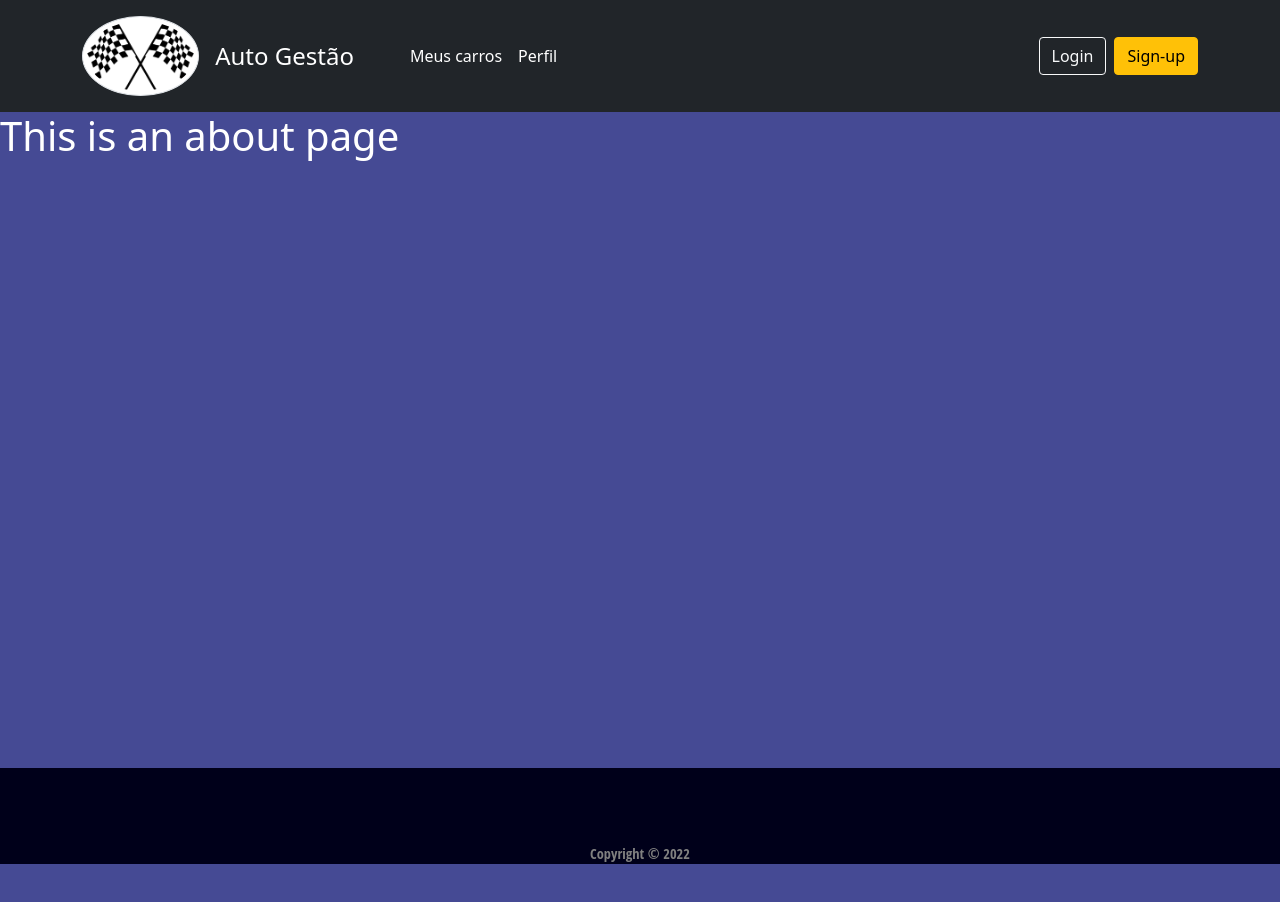
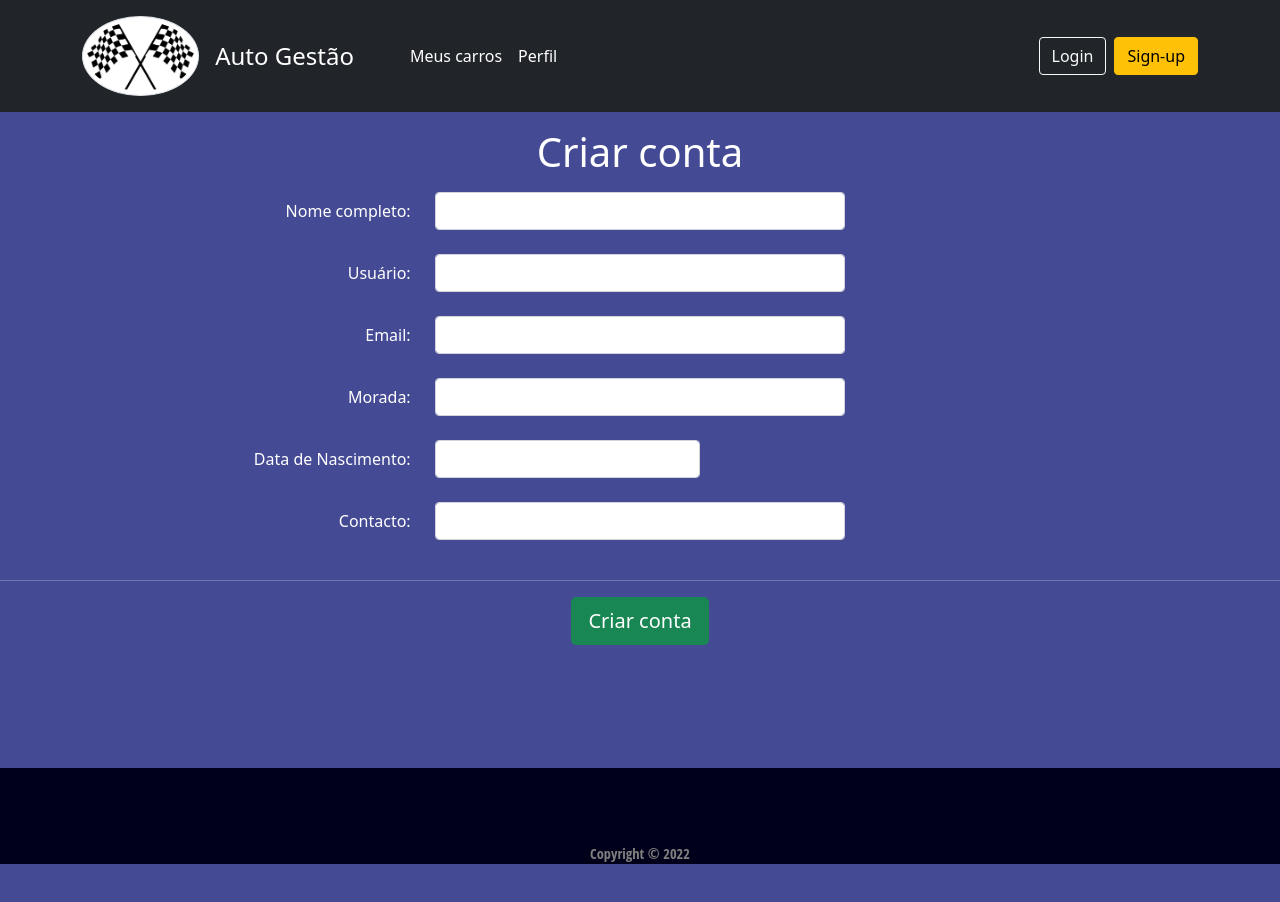
Before and after one commit to EgonHoltz/pwa-frtnd-autogestao, a Vue app: page /signup in a window 1280 px wide. Shown: the top 902 px of the page. Built offline with nearby package versions, Linux system fonts and the light colour scheme.

Commit message:
All public interfaces looks good. Starting to implement admin pages

```diff
--- a/src/components/Header.vue
+++ b/src/components/Header.vue
@@ -13,8 +13,8 @@
         </ul>
 
         <div class="text-end">
-          <button type="button" class="btn btn-outline-light me-2">Login</button>
-          <button type="button" class="btn btn-warning">Sign-up</button>
+          <router-link to="/login" class="btn btn-outline-light me-2">Login</router-link>
+          <router-link to="/signup" class="btn btn-warning">Sign-up</router-link>
         </div>
       </div>
     </div>
--- a/src/router/index.js
+++ b/src/router/index.js
@@ -19,7 +19,16 @@ const routes = [
         name: "profile",
         component: () => import("../views/user/Profile.vue")
     },
-
+    {
+        path: "/login",
+        name: "login",
+        component: () => import("../views/Login.vue")
+    },
+    {
+        path: "/signup",
+        name: "signup",
+        component: () => import("../views/SignUp.vue")
+    },
         // Redirect to 404 page, if no match found
     {
         path: "*",
--- a/src/views/Login.vue
+++ b/src/views/Login.vue
@@ -0,0 +1,58 @@
+<template>
+    <main class="form-signin">
+        <form action="">
+
+            <h1 class="h3 mb-3 fw-normal text-center">Por favor, autentique-se</h1>
+
+            <div class="form mb-2">
+                <label for="floatingInput">Usuário</label>
+                <input type="email" class="form-control" id="floatingInput" placeholder="User">
+            </div>
+            <div class="form mb-3">
+                <label for="floatingPassword">Palavra-passe</label>
+                <input type="password" class="form-control" id="floatingPassword" placeholder="Password">
+            </div>
+
+            <button class="w-100 btn btn-lg btn-primary" type="submit">Entrar</button>
+
+        </form>
+    </main>
+</template>
+
+<style>
+.bd-placeholder-img {
+    font-size: 1.125rem;
+    text-anchor: middle;
+    -webkit-user-select: none;
+    -moz-user-select: none;
+    user-select: none;
+}
+
+@media (min-width: 768px) {
+    .bd-placeholder-img-lg  {
+        font-size: 3.5rem;
+    }
+}
+.form-signin {
+  width: 100%;
+  max-width: 40em;
+  padding: 15px;
+  margin: auto;
+}
+
+.form-signin .form-floating:focus-within {
+  z-index: 2;
+}
+
+.form-signin input[type="email"] {
+  margin-bottom: -1px;
+  border-bottom-right-radius: 0;
+  border-bottom-left-radius: 0;
+}
+
+.form-signin input[type="password"] {
+  margin-bottom: 10px;
+  border-top-left-radius: 0;
+  border-top-right-radius: 0;
+}
+</style>
--- a/src/views/SignUp.vue
+++ b/src/views/SignUp.vue
@@ -0,0 +1,59 @@
+<template>
+    <div class="pt-3">
+        <h1 class="text-center pb-2">Criar conta</h1>
+
+        <form action="">
+            <div class="row mb-3">
+                <div class="col-md-2"></div>
+                <div class="col-md-8">
+                    <div class="col-sm-15 mb-4 row">
+                        <label for="staticEmail" class="col-sm-3 col-form-label text-end">Nome completo:</label>
+                        <div class="col-sm-6">
+                            <input type="text" class="form-control"  placeholder="">
+                        </div>
+                    </div>
+                    <div class="col-sm-15 mb-4 row">
+                        <label for="staticEmail" class="col-sm-3 col-form-label text-end">Usuário:</label>
+                        <div class="col-sm-6">
+                            <input type="text" class="form-control"  placeholder="">
+                        </div>
+                    </div>
+                    <div class="col-sm-15 mb-4 row">
+                        <label for="staticEmail" class="col-sm-3 col-form-label text-end">Email:</label>
+                        <div class="col-sm-6">
+                            <input type="text" class="form-control"  placeholder="">
+                        </div>
+                    </div>
+                    <div class="col-sm-15 mb-4 row">
+                        <label for="staticEmail" class="col-sm-3 col-form-label text-end">Morada:</label>
+                        <div class="col-sm-6">
+                            <input type="text" class="form-control"  placeholder="">
+                        </div>
+                    </div>
+                    <div class="col-sm-15 mb-4 row">
+                        <label for="staticEmail" class="col-sm-3 col-form-label text-end">Data de Nascimento:</label>
+                        <div class="col-sm-4">
+                            <input type="text" class="form-control"  placeholder="">
+                        </div>
+                    </div>
+                    <div class="col-sm-15 mb-4 row">
+                        <label for="staticEmail" class="col-sm-3 col-form-label text-end">Contacto:</label>
+                        <div class="col-sm-6">
+                            <input type="text" class="form-control"  placeholder="">
+                        </div>
+                    </div>
+                </div>
+                <div class="col-md-2"></div>
+            </div>
+
+            <hr>
+
+            <div class="row">
+                <div class="col text-center">
+                    <a href="" class="btn btn-success btn-lg">Criar conta</a>
+                </div>
+            </div>
+        </form>
+
+    </div>
+</template>
```
Also changed, not shown: src/views/admin/CarsControls.vue (added), src/views/admin/UserControls.vue (added).
